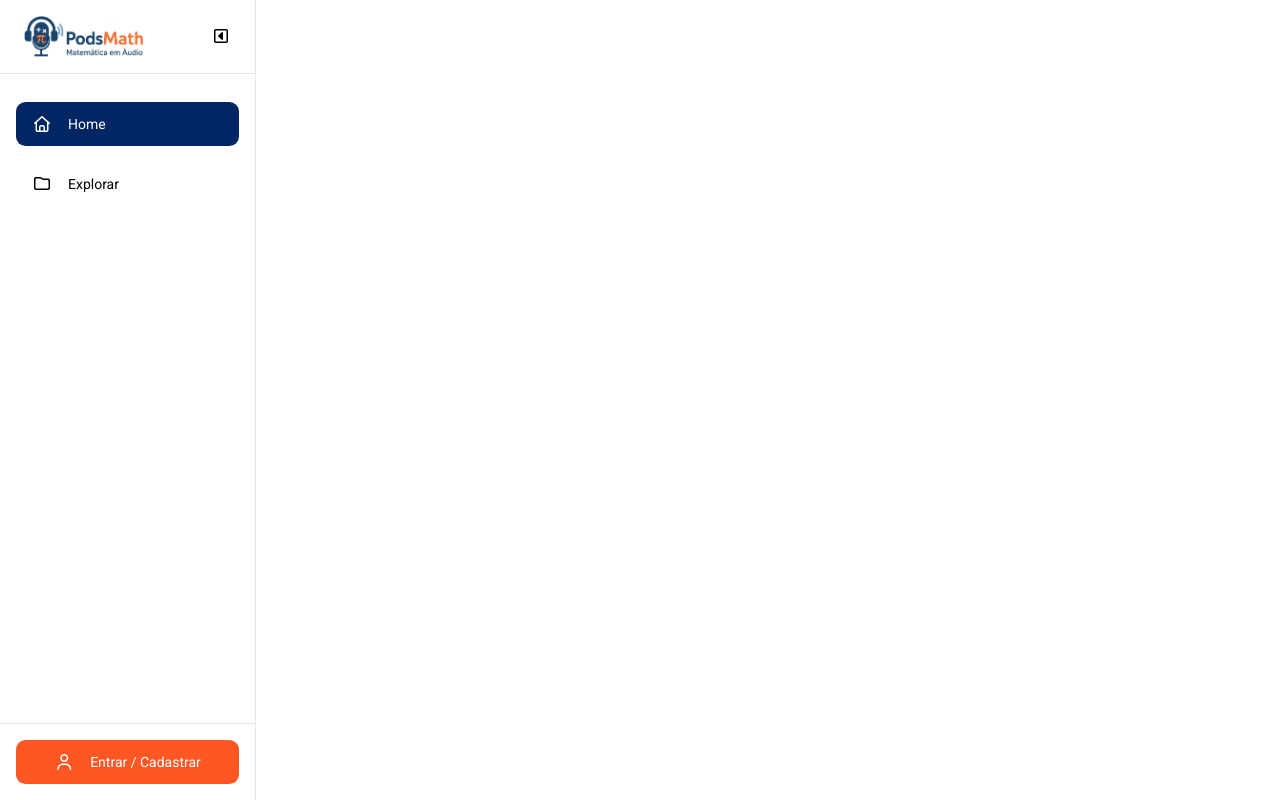
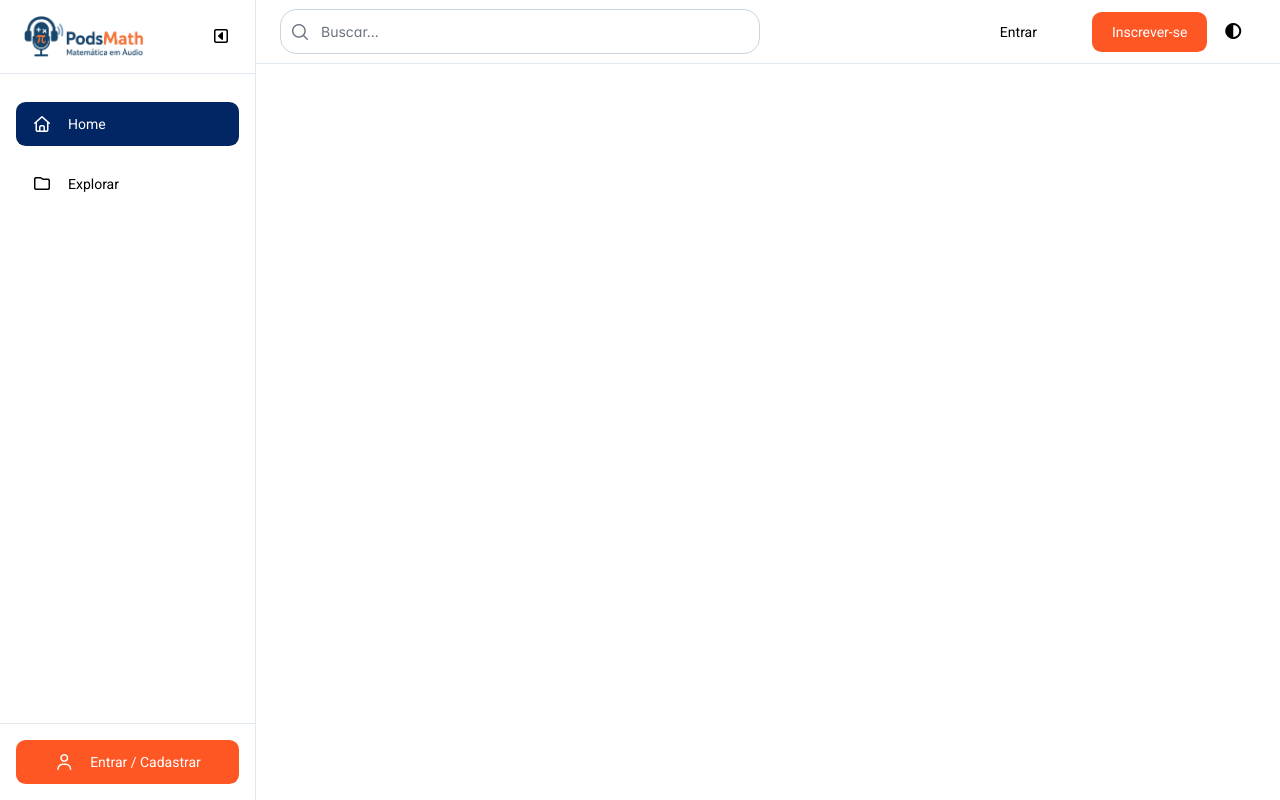
Before and after one commit to BrenoOF/PodsMath, a React (Create React App) app in the folder frontend/: page / in a window 1280 px wide. Built offline with nearby package versions, Linux system fonts and the light colour scheme.

Commit message:
Top Bar Pronta e Começo da mecanica de trocar temas e fontes

```diff
--- a/frontend/src/components/home/Home.jsx
+++ b/frontend/src/components/home/Home.jsx
@@ -1,19 +1,21 @@
-import React from "react";
+import React, { useState } from "react";
 // import { useNavigate } from "react-router-dom";
 
 // import Style from "./home.module.css";
 
 // Import de Componentes
 import SlideBar from "../layout/slide-bar/SlideBar";
-// import TopBar from "../layout/top-bar/TopBar";
+import TopBar from "../layout/top-bar/TopBar";
 
 export default function TelaHome(){
     // const navigate = useNavigate();
 
+    const [slidebarAberta, setSlidebarAberta] = useState(true);
+
     return(
         <div>
-            <SlideBar corFundo={"Home"} />
-            {/* <TopBar /> */}
+            <SlideBar aberta={slidebarAberta} setAberta={setSlidebarAberta} />
+            <TopBar slidebarAberta={slidebarAberta} />
         </div>
     )
 }
--- a/frontend/src/components/layout/slide-bar/SlideBar.jsx
+++ b/frontend/src/components/layout/slide-bar/SlideBar.jsx
@@ -3,10 +3,9 @@ import { useNavigate } from "react-router-dom";
 
 import Style from "./slideBar.module.css";
 
-export default function CompSlideBar() {
+export default function CompSlideBar({ aberta, setAberta }) {
     const navigate = useNavigate();
 
-    const [aberta, setAberta] = useState(true);
     const [trocar, setTrocar] = useState("Home");
 
     return (
@@ -18,7 +17,7 @@ export default function CompSlideBar() {
                 {!aberta && (
                     <hr className={Style.linhaToggle} />
                 )}
-                <i className={`fa-regular fa-square-caret-left ${Style.btnToggle}`} style={{ fontSize: "1rem", color: "#000" }}
+                <i className={`fa-regular fa-square-caret-left ${Style.btnToggle}`} style={{ fontSize: "1rem" }}
                     onClick={() => setAberta(!aberta)}
                 ></i>
             </div>
@@ -28,7 +27,7 @@ export default function CompSlideBar() {
                         setTrocar("Home");
                     }}
                 >
-                    <i class="fa-regular fa-house" style={{ fontSize: "1rem" }}></i>
+                    <i className="fa-regular fa-house" style={{ fontSize: "1rem" }}></i>
                     <p>Home</p>
                 </div>
                 <div className={`${Style.btnPadrao} ${trocar === "Explorar" ? Style.btnSelecionado : ""}`}
@@ -36,7 +35,7 @@ export default function CompSlideBar() {
                         setTrocar("Explorar");
                     }}
                 >
-                    <i class="fa-regular fa-folder" style={{ fontSize: "1rem" }}></i>
+                    <i className="fa-regular fa-folder" style={{ fontSize: "1rem" }}></i>
                     <p>Explorar</p>
                 </div>
             </div>
--- a/frontend/src/components/layout/slide-bar/slideBar.module.css
+++ b/frontend/src/components/layout/slide-bar/slideBar.module.css
@@ -7,9 +7,8 @@
     position: fixed;
     top: 0;
     left: 0;
-    transition: width 0.3s ease; /* 🔥 */
+    transition: width 0.3s ease;
     overflow: hidden;
-    /* background-color: #021B33; */
 }
 
 /* Estilo para barra fechada */
@@ -91,11 +90,10 @@
     border-radius: 0.6rem;
     box-sizing: border-box;
     font-size: 0.875rem;
-    color: #000;
     cursor: pointer;
 }
 .btnPadrao>i{
-    color: #000;
+    color: inherit;
 }
 
 .btnSelecionado{
--- a/frontend/src/components/layout/top-bar/TopBar.jsx
+++ b/frontend/src/components/layout/top-bar/TopBar.jsx
@@ -1,25 +1,64 @@
-import React from "react";
+import React, { useState } from "react";
 import { useNavigate } from "react-router-dom";
 
 import Style from "./topBar.module.css";
 
-export default function CompTopBar() {
+// Import de Componentes
+import { IconField } from 'primereact/iconfield';
+import { InputIcon } from 'primereact/inputicon';
+import { InputText } from "primereact/inputtext";
+
+export default function CompTopBar({ slidebarAberta }) {
     const navigate = useNavigate();
 
+    const [menuConfigsAberto, setMenuConfigsAberto] = useState(false);
+
+    const aplicarTema = (modo) => {
+        const themeLink = document.getElementById('theme-link');
+        if (!themeLink) return;
+
+        if (modo === 'light') {
+            themeLink.href = '/themes/lara-light-blue/theme.css';
+            document.body.setAttribute("data-theme", "light");
+        }
+
+        if (modo === 'dark') {
+            themeLink.href = '/themes/lara-dark-blue/theme.css';
+            document.body.setAttribute("data-theme", "dark");
+        }
+
+        localStorage.setItem('theme-mode', modo);
+    };
+
     return (
-        <div className={Style.containerTopBar}>
-            <div>
-                <i></i>
-                <p>Buscar</p>
+        <div className={`${Style.containerTopBar} ${slidebarAberta ? Style.topBarAberta : Style.topBarFechada}`}>
+            <div className={Style.divEsquerda}>
+                <IconField iconPosition="left">
+                    <InputIcon className="pi pi-search" />
+                    <InputText placeholder="Buscar..." className={Style.input} />
+                </IconField>
             </div>
-            <div>
-                <div onClick={() => { navigate("/login") }} >
+            <div className={Style.divDireita}>
+                <div className={Style.btnPadrao} onClick={() => { navigate("/login") }} >
                     <p>Entrar</p>
                 </div>
-                <div onClick={() => { navigate("/login") }} >
+                <div className={Style.btnPadrao + " " + Style.corParaFundo} onClick={() => { navigate("/login") }} >
                     <p>Inscrever-se</p>
                 </div>
-                <i></i>
+                <div className={Style.btnConfigs} onClick={() => setMenuConfigsAberto(!menuConfigsAberto)}>
+                    <i className="fa-solid fa-circle-half-stroke"></i>
+                </div>
+                <div
+                    className={`${Style.menuConfigs} ${menuConfigsAberto ? Style.menuAberto : ""
+                        }`}
+                >
+                    <span onClick={() => aplicarTema("light")}>
+                        🌞 Modo claro
+                    </span>
+                    <span onClick={() => aplicarTema("dark")}>
+                        🌙 Modo escuro
+                    </span>
+                </div>
             </div>
         </div>
     )
--- a/frontend/src/components/layout/top-bar/topBar.module.css
+++ b/frontend/src/components/layout/top-bar/topBar.module.css
@@ -1,7 +1,121 @@
+/* Estilo para ajustar o width do container estilo padrão para barra toda */
 .containerTopBar{
     display: flex;
-    flex-direction: row;
+    align-items: center;
+    justify-content: space-between;
+
+    height: 4rem;
+
     position: fixed;
     top: 0;
-    right: 0;
+
+    padding: 0 1.5rem;
+
+    border-bottom: solid 0.1rem #e2e8f0;
+
+    transition: left 0.3s ease, width 0.3s ease;
+    z-index: 100;
 }
+
+.topBarAberta{
+    left: 16rem;
+    width: calc(100% - 16rem);
+}
+
+.topBarFechada{
+    left: 4rem;
+    width: calc(100% - 4rem);
+}
+
+/* Estilo para o input de pesquisa */
+.divEsquerda{
+    display: flex;
+    align-items: center;
+    gap: 1rem;
+}
+
+/* Reutiliza o MESMO padrão de input */
+.input{
+    width: 30rem;
+    padding: 0.8rem 0.75rem 0.8rem 2.5rem;
+    border-radius: 1rem;
+    font-size: 0.875rem;
+}
+
+/* Ícone de search */
+.divEsquerda :global(.pi-search){
+    position: absolute;
+    top: 50%;
+    left: 0.75rem;
+    transform: translateY(-50%);
+}
+
+/* Estilo para menu de Login/Cadastro */
+.divDireita{
+    display: flex;
+    align-items: center;
+    gap: 1rem;
+    margin-right: 0.8rem;
+}
+
+.btnPadrao{
+    display: flex;
+    justify-content: center;
+    align-items: center;
+    cursor: pointer;
+    font-size: 0.875rem;
+    width: 7.2rem;
+    height: 2.5rem;
+}
+.corParaFundo{
+    background-color: #ff5724;
+    color: #fff;
+    border-radius: 0.6rem;
+}
+.corParaFundo:hover{
+    background-color: #ff5724e6;
+}
+
+/* Estilo para Modal de Troca de Tema */
+.btnConfigs{
+    cursor: pointer;
+}
+
+.menuConfigs {
+    position: absolute;
+    top: 3.5rem;
+    right: 1rem;
+
+    background: #fff;
+    border-radius: 0.8rem;
+    padding: 0.8rem;
+
+    display: flex;
+    flex-direction: column;
+    gap: 0.6rem;
+
+    box-shadow: 0 10px 25px rgba(0, 0, 0, 0.15);
+
+    transform: scale(0.85);
+    opacity: 0;
+    pointer-events: none;
+
+    transition: transform 0.2s ease, opacity 0.2s ease;
+}
+
+.menuAberto {
+    transform: scale(1);
+    opacity: 1;
+    pointer-events: auto;
+}
+
+.menuConfigs span {
+    cursor: pointer;
+    font-size: 0.85rem;
+    padding: 0.4rem 0.6rem;
+    border-radius: 0.4rem;
+}
+
+.menuConfigs span:hover {
+    background-color: #f1f5f9;
+}
--- a/frontend/src/index.js
+++ b/frontend/src/index.js
@@ -2,8 +2,6 @@ import React from 'react';
 import ReactDOM from 'react-dom/client';
 import App from './App';
 import reportWebVitals from './reportWebVitals';
-
-// import 'primereact/resources/themes/lara-dark-blue/theme.css';
 
 // ✅ CSS BASE DO PRIMEREACT
 import 'primereact/resources/primereact.min.css';
```
Also changed, not shown: frontend/src/components/layout/top-bar/TesteTema.jsx (deleted, +0 -34 lines).
